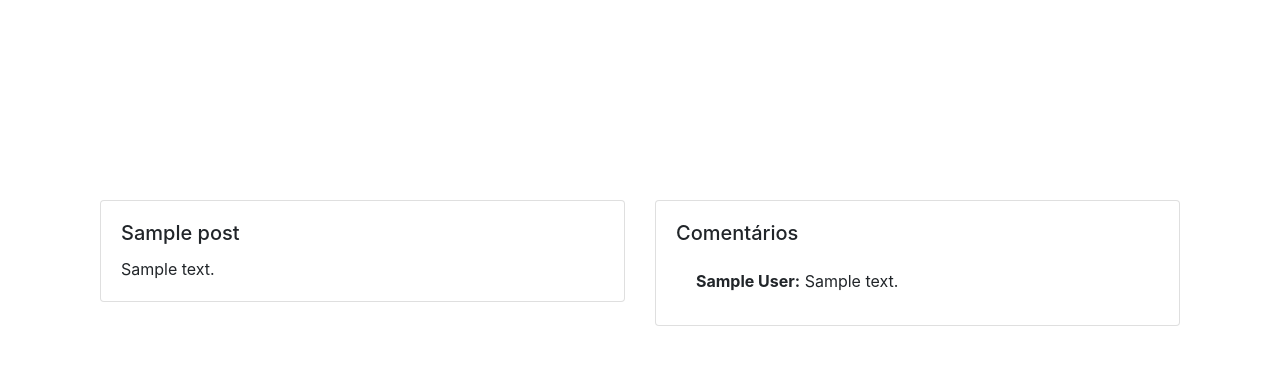
After one commit to Nicolas-albu/BlogNES, a Flask app: template blognes/templates/post.html in a window 1280 px wide. The commit adds this page. Shown: the part 161-526 px from the top of the page. Run offline with Flask 3, Linux system fonts and the light colour scheme; the template is opened without the code that fills it: most values are stand-ins (such as "Sample title", 1, 10 or a date in 2020); some libraries are stand-ins or nearby versions.

Commit message:
Adicionado posts.html

```diff
--- a/blognes/templates/create_post.html
+++ b/blognes/templates/create_post.html
@@ -7,7 +7,7 @@
           <h3>Crie uma nova Postagem</h3>
         </div>
         <div class="card-body">
-          <form action="/post" method="post">
+          <form action="/createPost" method="post">
             <div class="form-group">
               <label for="title">Título da Postagem</label>
               <input
--- a/blognes/templates/index.html
+++ b/blognes/templates/index.html
@@ -13,6 +13,9 @@
       for (post of posts) {
         console.log(post);
 
+        const linkPost = document.createElement("a");
+        linkPost.href = `/post/${post.id}`;
+
         const card = document.createElement("div");
         card.className = "card m-2";
 
@@ -26,8 +29,9 @@
 
         card.appendChild(cardHeader);
         card.appendChild(cardBody);
+        linkPost.appendChild(card);
 
-        document.getElementById("row").appendChild(card);
+        document.getElementById("row").appendChild(linkPost);
       }
     })
     .catch((error) => {
--- /dev/null
+++ b/blognes/templates/post.html
@@ -0,0 +1,32 @@
+{% extends "layout.html" %} {% block main %}
+
+<div class="container mt-5">
+  <div class="row">
+    <div class="col-md-6">
+      <!-- Publicação -->
+      <div class="card mb-3">
+        <div class="card-body">
+          <h5 class="card-title">{{ post.title }}</h5>
+          <p class="card-text">{{ post.content }}</p>
+        </div>
+      </div>
+    </div>
+    <div class="col-md-6">
+      <!-- Comentários -->
+      <div class="card">
+        <div class="card-body">
+          <h5 class="card-title">Comentários</h5>
+          <ul class="list-group list-group-flush">
+            {% for comment in post.comments: %}
+            <li class="list-group-item">
+              <strong>{{ comment.author }}:</strong> {{ comment.content }}
+            </li>
+            {% endfor %}
+          </ul>
+        </div>
+      </div>
+    </div>
+  </div>
+</div>
+
+{% endblock %}
```
